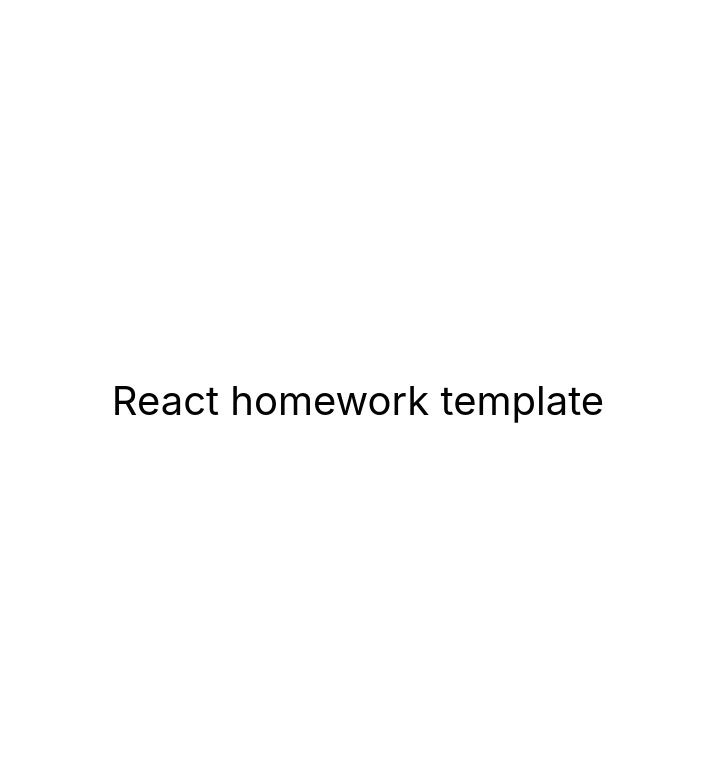
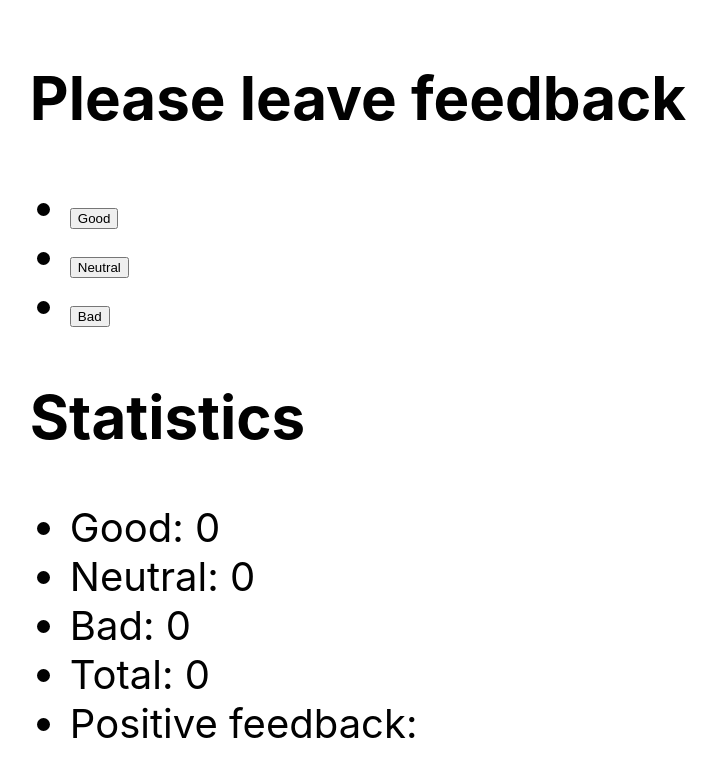
Before and after one commit to Brute1996/goit-react-hw-02-feedback, a React (Create React App) app: page / in a window 1280 px wide. Shown: the top 776 px of the page, without its empty margins (282-998 px from the left). Built offline with nearby package versions, Linux system fonts and the light colour scheme.

Commit message:
add Feedback

```diff
--- a/src/components/App.jsx
+++ b/src/components/App.jsx
@@ -1,3 +1,5 @@
+import { Feedback } from "./FeedbackSection/Feedback";
+
 export const App = () => {
   return (
     <div
@@ -10,7 +12,7 @@ export const App = () => {
         color: '#010101'
       }}
     >
-      React homework template
+     <Feedback />
     </div>
   );
 };
--- /dev/null
+++ b/src/components/FeedbackSection/Feedback.jsx
@@ -0,0 +1,74 @@
+import { Component } from "react";
+import { Statistics } from "./Statistics/Statistics";
+import { FeedbackOptions } from "./FeedbackOptions/FeedbackOptions";
+import { Section } from "./Section";
+
+export class Feedback extends Component {
+
+    state = {
+        good: 0,
+        neutral: 0,
+        bad: 0,
+        total: 0,
+        positivePercentage: '',
+    };
+
+
+    addFeedback = (e) => {
+        const feedbackName = e.target.dataset.feedbackName;
+
+        this.setState((prevState) => {
+            return {
+                [feedbackName]: prevState[feedbackName] + 1,
+            };
+        });
+
+        this.countTotalFeedback();
+        this.countPositiveFeedbackPercentage();
+    };
+
+    countTotalFeedback = () => {
+        this.setState((prevState) => {
+            return {
+                total: prevState.total + 1
+            };
+        });
+    };
+
+    countPositiveFeedbackPercentage = () => {
+        this.setState(({ good, total }) => {
+            return {
+                positivePercentage: Math.floor((good / total) * 100) + "%"
+            };
+        });
+    };
+
+    feedbackName = {
+        good: "good",
+        neutral: "neutral",
+        bad: "bad",
+    };
+
+    render() {
+        return (
+            <div>
+                <Section title="Please leave feedback">
+                    <FeedbackOptions
+                        options={this.feedbackName}
+                        onLeaveFeedback={this.addFeedback}>
+                    </FeedbackOptions>
+                </Section>
+
+                <Section title="Statistics">
+                    <Statistics
+                        good={this.state.good}
+                        neutral={this.state.neutral}
+                        bad={this.state.bad}
+                        total={this.state.total}
+                        positivePercentage={this.state.positivePercentage}>
+                    </Statistics>
+                </Section>
+            </div>
+        );
+    };
+};
--- /dev/null
+++ b/src/components/FeedbackSection/FeedbackOptions/FeedbackOptions.jsx
@@ -0,0 +1,6 @@
+export const FeedbackOptions = ({ options, onLeaveFeedback }) =>
+    <ul>
+        <li><button type="button" data-feedback-name={options.good} onClick={onLeaveFeedback}>Good</button></li>
+        <li><button type="button" data-feedback-name={options.neutral} onClick={onLeaveFeedback}>Neutral</button></li>
+        <li><button type="button" data-feedback-name={options.bad} onClick={onLeaveFeedback}>Bad</button></li>
+    </ul>
--- /dev/null
+++ b/src/components/FeedbackSection/Section.jsx
@@ -0,0 +1,5 @@
+export const Section = ({title, children}) =>
+    <section>
+        <h2>{title}</h2>
+        {children}
+    </section>
--- /dev/null
+++ b/src/components/FeedbackSection/Statistics/Statistics.jsx
@@ -0,0 +1,8 @@
+export const Statistics = ({ good, neutral, bad, total, positivePercentage }) =>
+<ul>
+    <li>Good: <span>{good}</span> </li>
+    <li>Neutral: <span>{neutral}</span></li>
+    <li>Bad: <span>{bad}</span></li>
+    <li>Total: <span>{total}</span></li>
+    <li>Positive feedback: <span>{positivePercentage}</span></li>
+</ul>
```
